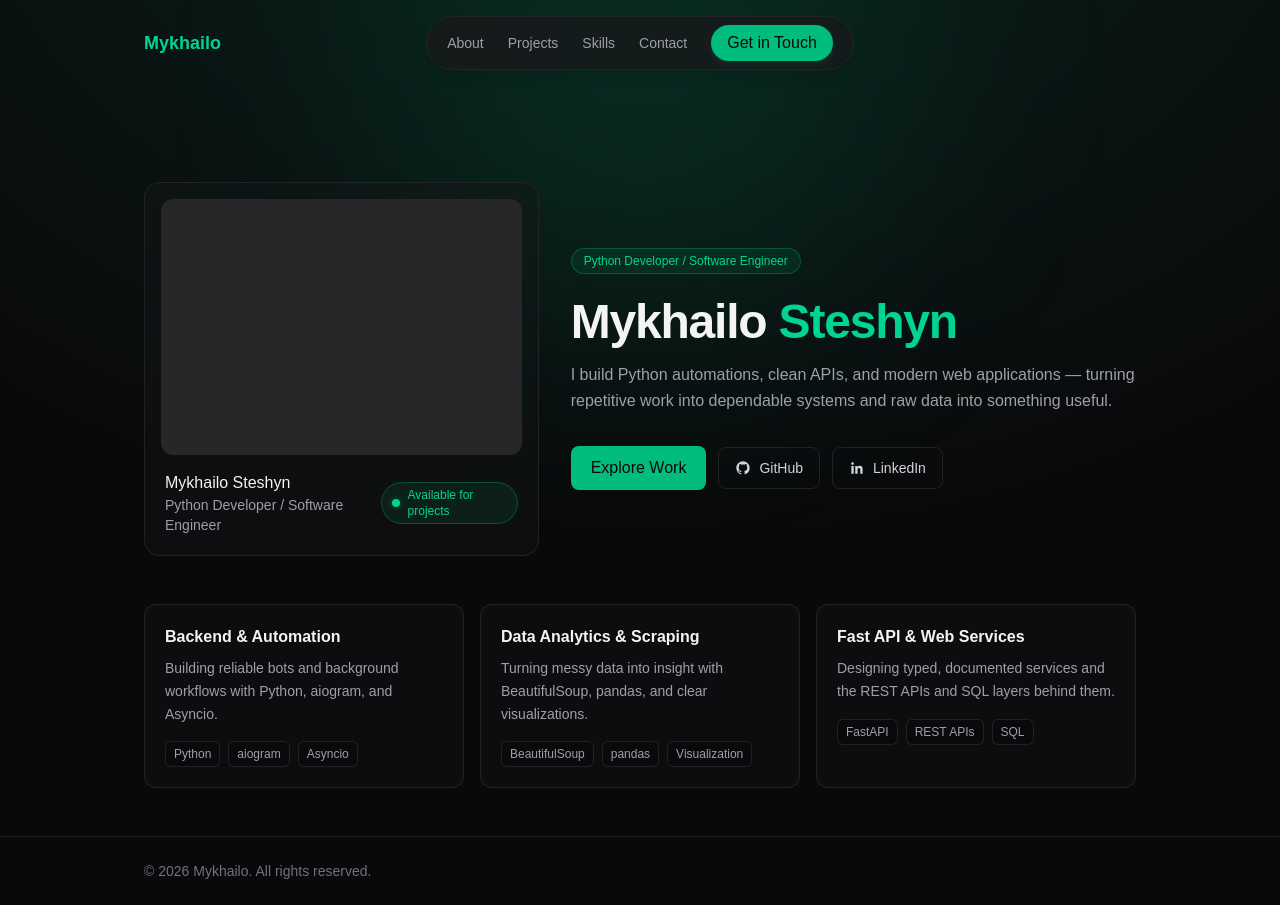
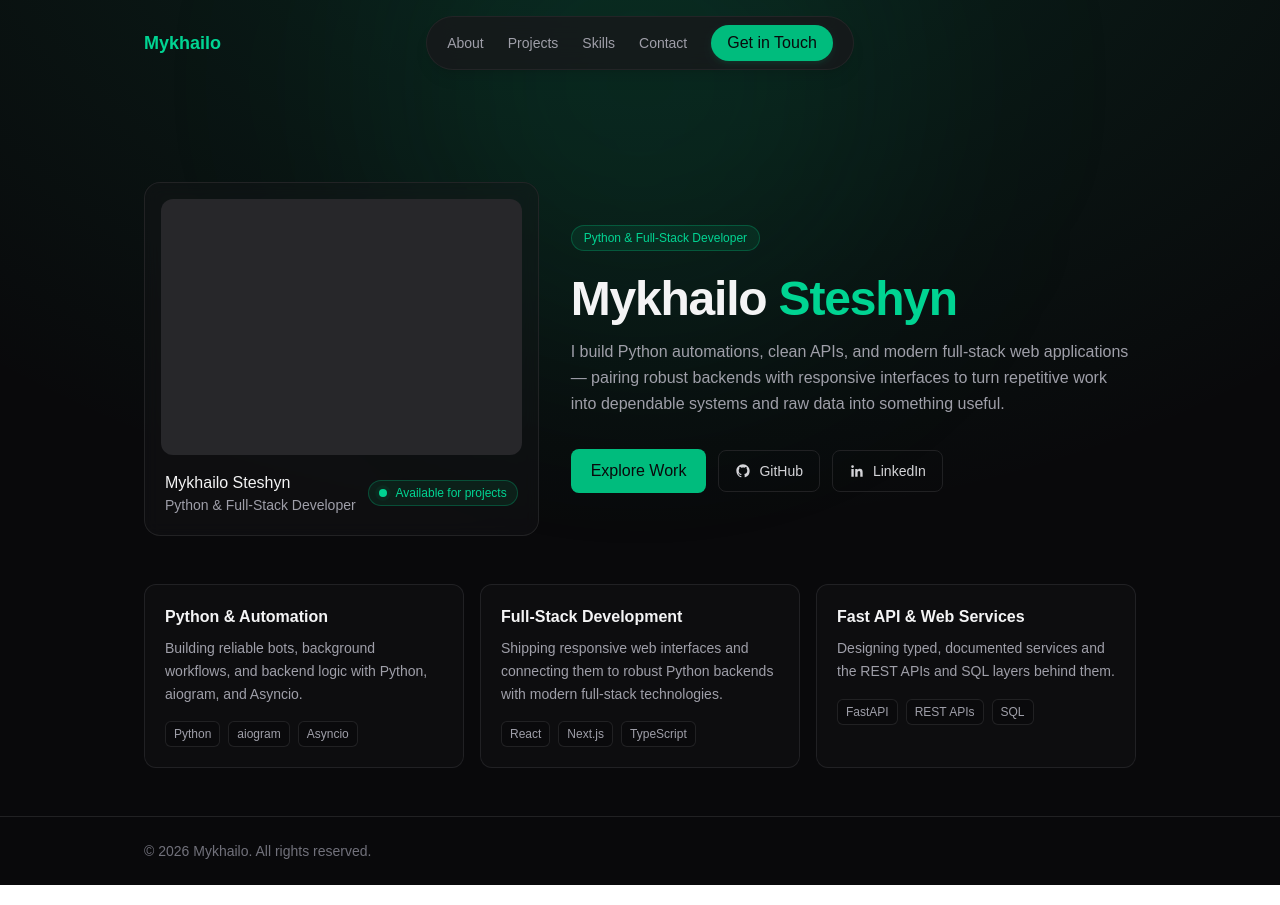
Before and after one commit to misa75306-cyber/portfolio, a Next.js app: page / in a window 1280 px wide. Built offline with nearby package versions, Linux system fonts and the light colour scheme.

Commit message:
content: update role to Python and Full-Stack Developer

```diff
--- a/app/page.tsx
+++ b/app/page.tsx
@@ -7,16 +7,16 @@ const navLinks = [
 
 const highlights = [
   {
-    title: "Backend & Automation",
+    title: "Python & Automation",
     description:
-      "Building reliable bots and background workflows with Python, aiogram, and Asyncio.",
+      "Building reliable bots, background workflows, and backend logic with Python, aiogram, and Asyncio.",
     tags: ["Python", "aiogram", "Asyncio"],
   },
   {
-    title: "Data Analytics & Scraping",
+    title: "Full-Stack Development",
     description:
-      "Turning messy data into insight with BeautifulSoup, pandas, and clear visualizations.",
-    tags: ["BeautifulSoup", "pandas", "Visualization"],
+      "Shipping responsive web interfaces and connecting them to robust Python backends with modern full-stack technologies.",
+    tags: ["React", "Next.js", "TypeScript"],
   },
   {
     title: "Fast API & Web Services",
@@ -99,7 +99,7 @@ export default function Home() {
                 <div>
                   <p className="font-medium">Mykhailo Steshyn</p>
                   <p className="text-sm text-zinc-400">
-                    Python Developer / Software Engineer
+                    Python &amp; Full-Stack Developer
                   </p>
                 </div>
                 <span className="inline-flex items-center gap-2 rounded-full border border-emerald-500/30 bg-emerald-500/10 px-2.5 py-1 text-xs text-emerald-400">
@@ -115,15 +115,16 @@ export default function Home() {
 
           <div className="lg:col-span-7">
             <span className="inline-flex items-center rounded-full border border-emerald-500/30 bg-emerald-500/10 px-3 py-1 text-xs font-medium text-emerald-400">
-              Python Developer / Software Engineer
+              Python &amp; Full-Stack Developer
             </span>
             <h1 className="mt-6 text-4xl font-bold tracking-tight sm:text-5xl">
               Mykhailo <span className="text-emerald-400">Steshyn</span>
             </h1>
             <p className="mt-4 max-w-xl text-base leading-relaxed text-zinc-400">
-              I build Python automations, clean APIs, and modern web
-              applications — turning repetitive work into dependable systems
-              and raw data into something useful.
+              I build Python automations, clean APIs, and modern full-stack web
+              applications — pairing robust backends with responsive interfaces
+              to turn repetitive work into dependable systems and raw data into
+              something useful.
             </p>
             <div className="mt-8 flex flex-wrap items-center gap-3">
               <a
```
